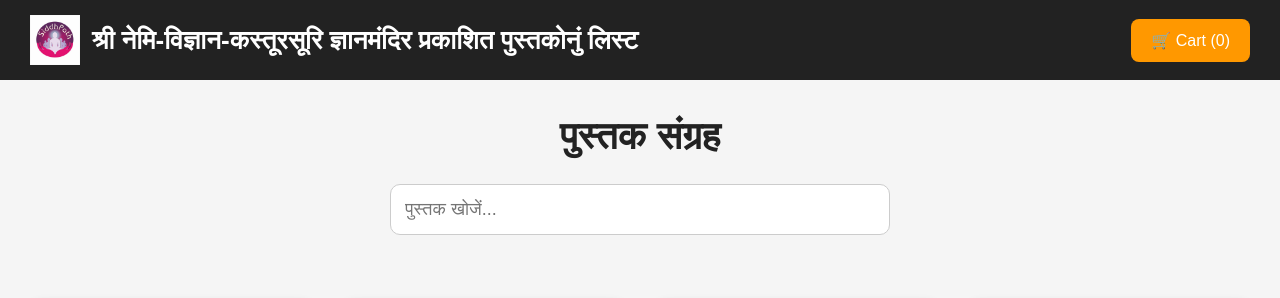
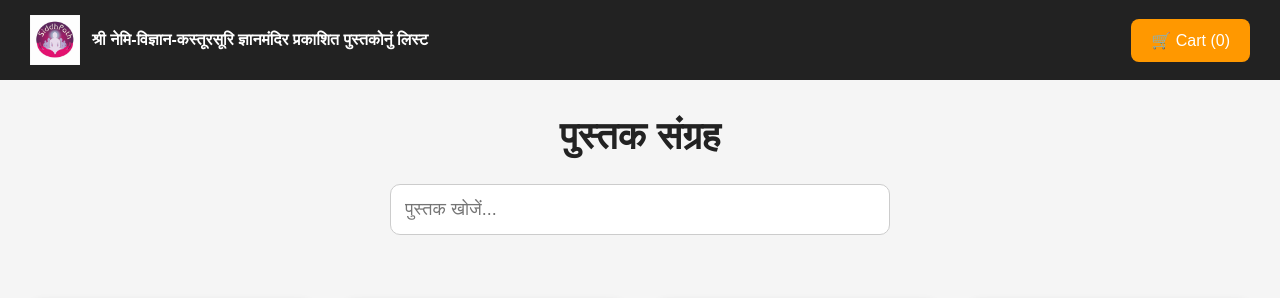
Before and after one commit to amit-gandhi-336/Book-Request, a plain HTML site: page index.html in a window 1280 px wide. Shown: the top 298 px of the page. Drawn offline with Linux system fonts and the light colour scheme.

Commit message:
title size change

```diff
--- a/index.html
+++ b/index.html
@@ -13,8 +13,8 @@
 
     <div class="logo-section">
         <img src="logo.png" alt="Logo">
-        <h2>श्री नेमि-विज्ञान-कस्तूरसूरि ज्ञानमंदिर
-प्रकाशित पुस्तकोनुं लिस्ट</h2>
+        <h4>श्री नेमि-विज्ञान-कस्तूरसूरि ज्ञानमंदिर
+प्रकाशित पुस्तकोनुं लिस्ट</h4>
     </div>
 
     <button id="cartButton" onclick="toggleCart()">
```
